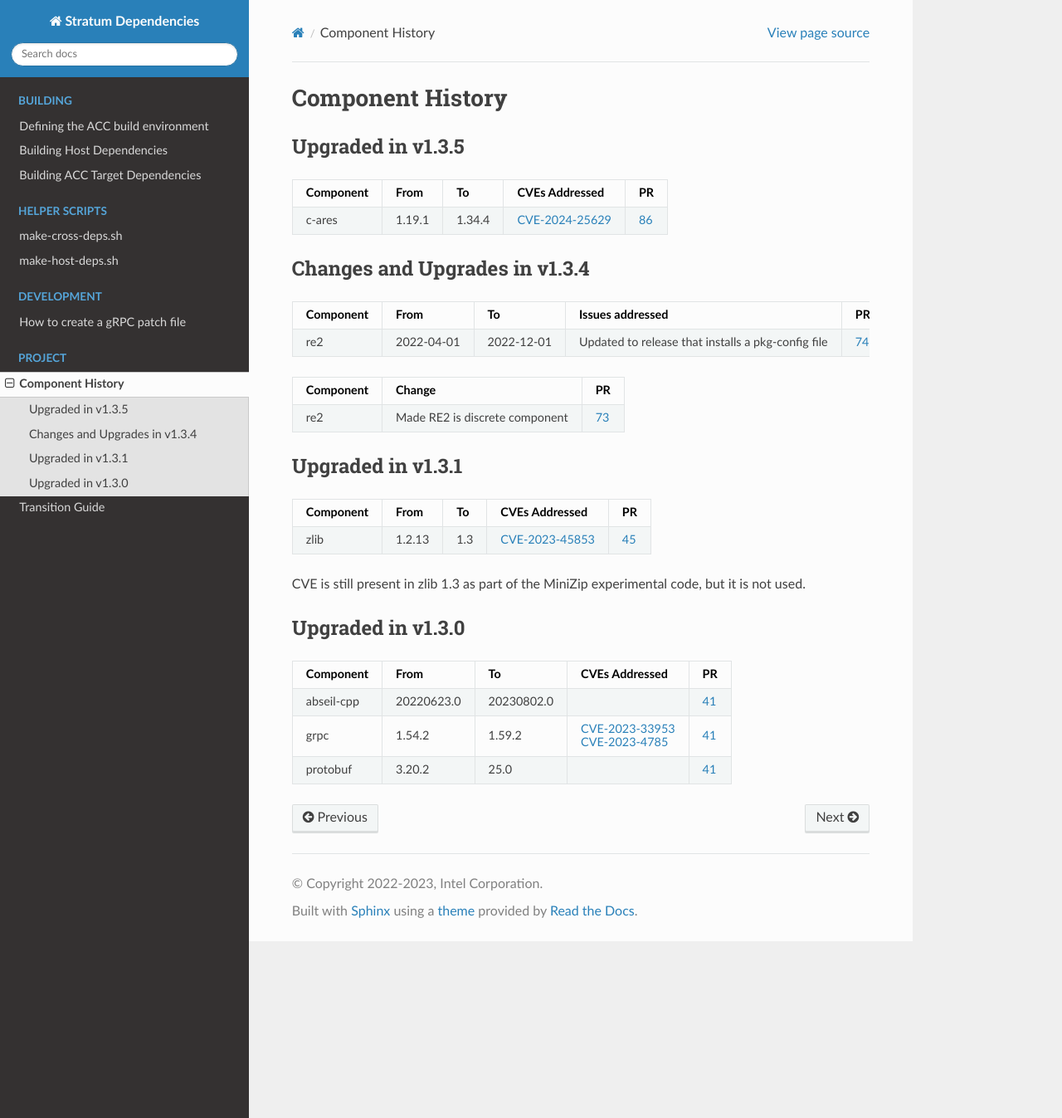
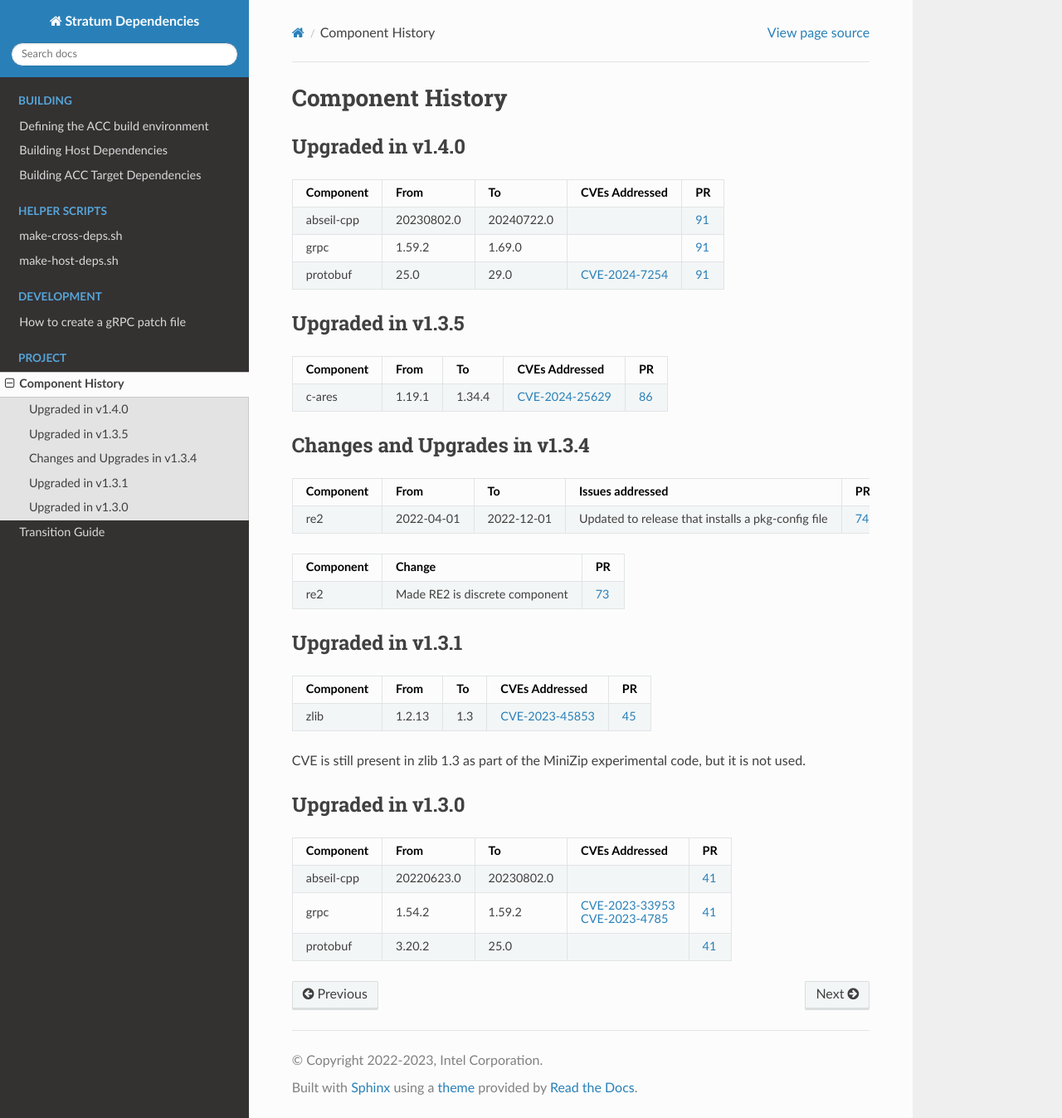
Before and after one commit to ipdk-io/stratum-deps, a Sphinx documentation site: the page built from docs/component-history.rst, in a window 1280 px wide and 1347 px high. Shown: the whole window at 83% size. Built offline with Sphinx 7.4.7 and the Read the Docs theme 3.1.0, drawn with Linux system fonts in a browser that asks for light colours.

Commit message:
Update component-history doc
Signed-off-by: Sabeel Ansari <sabeel.ansari@intel.com>

```diff
--- a/docs/component-history.rst
+++ b/docs/component-history.rst
@@ -4,6 +4,37 @@
 =================
 Component History
 =================
+
+Upgraded in v1.4.0
+------------------
+
+.. list-table::
+   :header-rows: 1
+
+   * - Component
+     - From
+     - To
+     - CVEs Addressed
+     - PR
+
+   * - abseil-cpp
+     - 20230802.0
+     - 20240722.0
+     -
+     - `91 <https://github.com/ipdk-io/stratum-deps/pull/91>`_
+
+   * - grpc
+     - 1.59.2
+     - 1.69.0
+     -
+     - `91 <https://github.com/ipdk-io/stratum-deps/pull/91>`_
+
+   * - protobuf
+     - 25.0
+     - 29.0
+     - `CVE-2024-7254 <https://nvd.nist.gov/vuln/detail/cve-2024-7254>`_
+     - `91 <https://github.com/ipdk-io/stratum-deps/pull/91>`_
+
 
 Upgraded in v1.3.5
 ------------------
```
